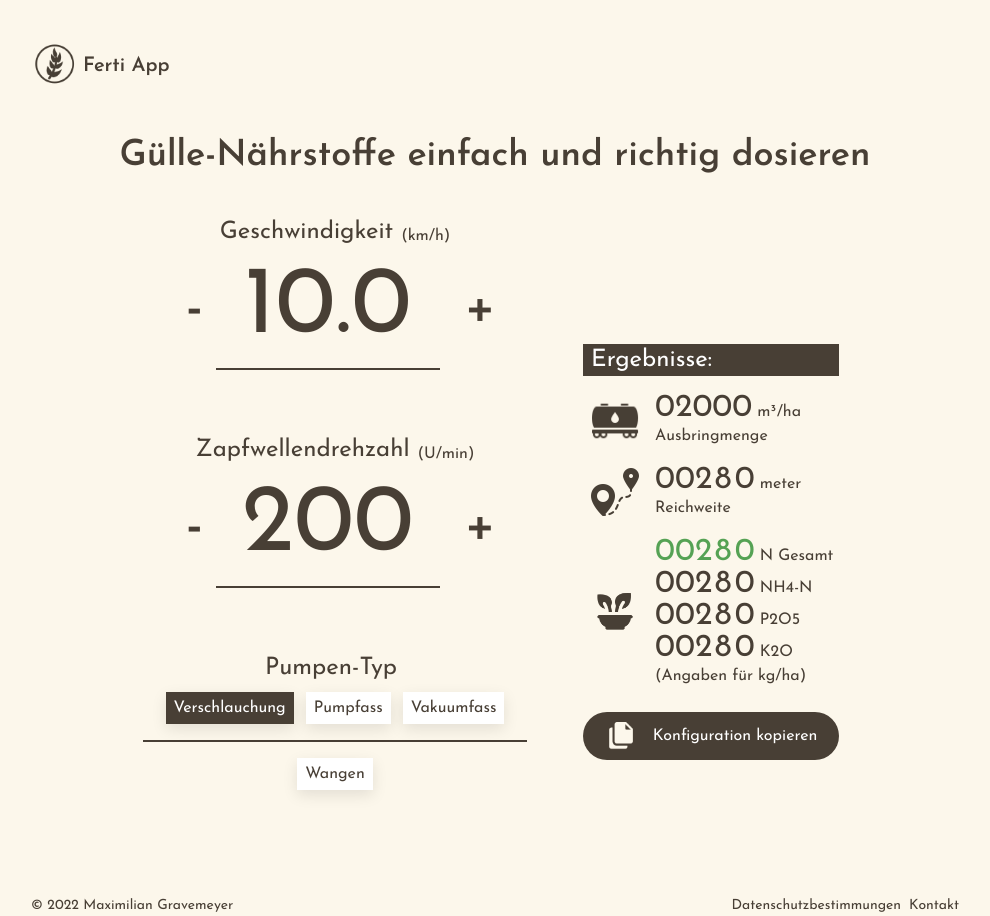
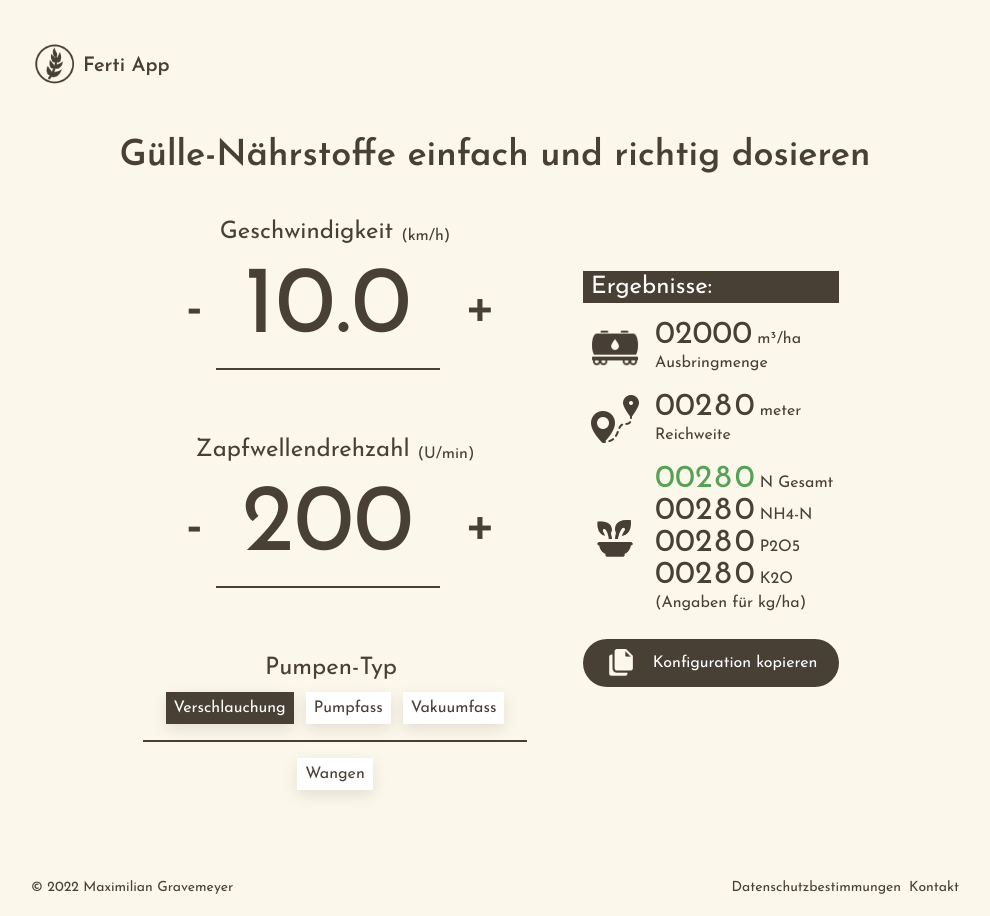
Before and after one commit to mgravemeyer/Ferti, a Next.js app: page / in a window 1280 px wide. Shown: the whole page, without its empty margins (145-1135 px from the left). Built offline with nearby package versions, Linux system fonts and the light colour scheme.

Commit message:
added div movement

```diff
--- a/pages/index.tsx
+++ b/pages/index.tsx
@@ -65,8 +65,8 @@ const Home: NextPage = () => {
                       />
                       <PumpSelection/>
                     </div>
-                    <div className='flex flex-col justify-center md:justify-start pl-4 md:pl-14 mb:pb-4 md:pt-0 pr-2 w-full md:pb-20 md:flex-initial md:w-80'>
-                      <p className='text-2xl mb-4 text-kb-white bg-kb-green-dark pl-2 md:mt-32'>Ergebnisse:</p>
+                    <div className='ease-in flex flex-col justify-center pl-4 md:pl-14 mb:pb-4 md:pt-0 pr-2 w-full md:pb-20 md:flex-initial md:w-80 justify-center'>
+                      <p className='text-2xl mb-4 text-kb-white bg-kb-green-dark pl-2'>Ergebnisse:</p>
                       <DisplayNumber className='mb-4 pl-2' icon={tankerIcon} label='Ausbringmenge' get={ausbringmenge} old={oldAusbringmenge.current} unit='m³/ha' prefix={'ausbringmenge'}/>
                       <DisplayNumber className='mb-4 pl-2' icon={distanceIcon} label='Reichweite' get={reichweite} old={oldReichweite.current} unit='meter' prefix={'reichweite'}/>
                       <DisplayNumberNutrition className='mb-6 pl-2' icon={nutritionIcon} label={'(Angaben für kg/ha)'} get={reichweite} old={oldReichweite.current} unit='kg/ha' prefix={'reichweite'}/>
```
